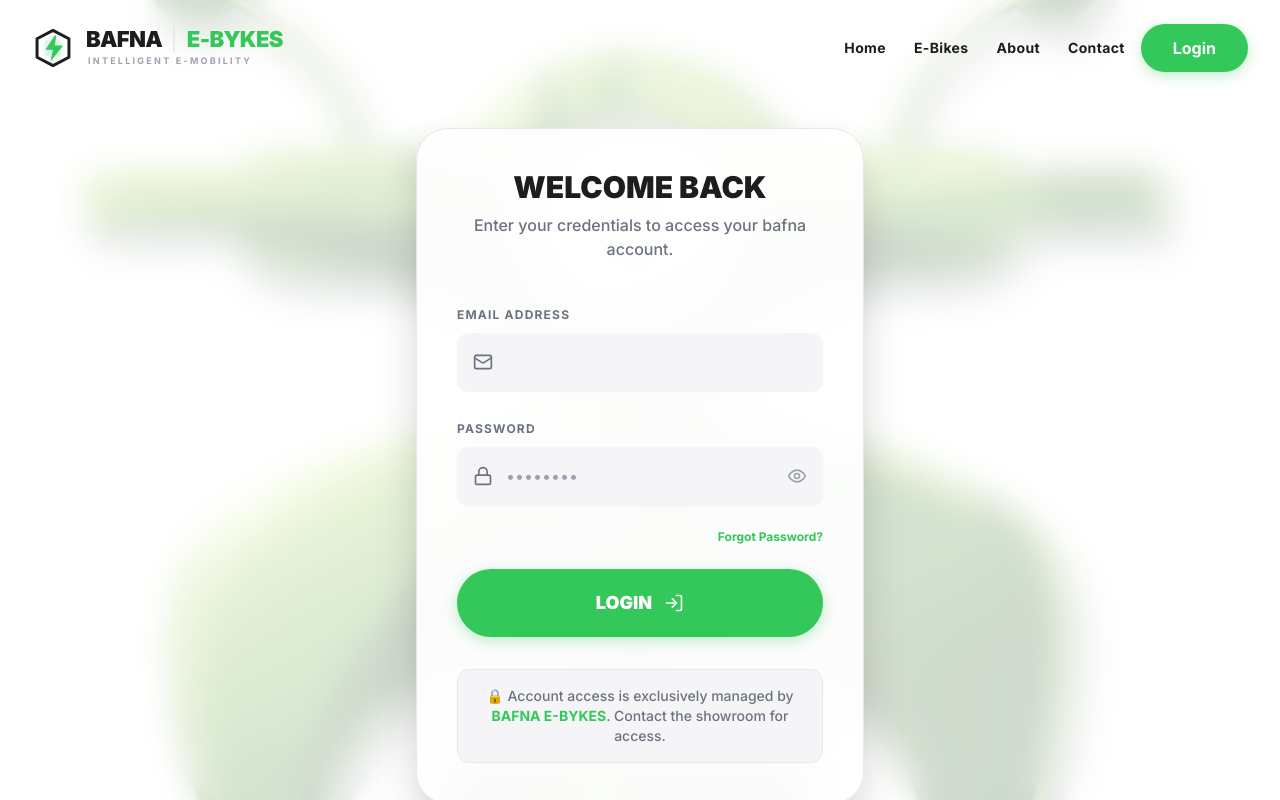
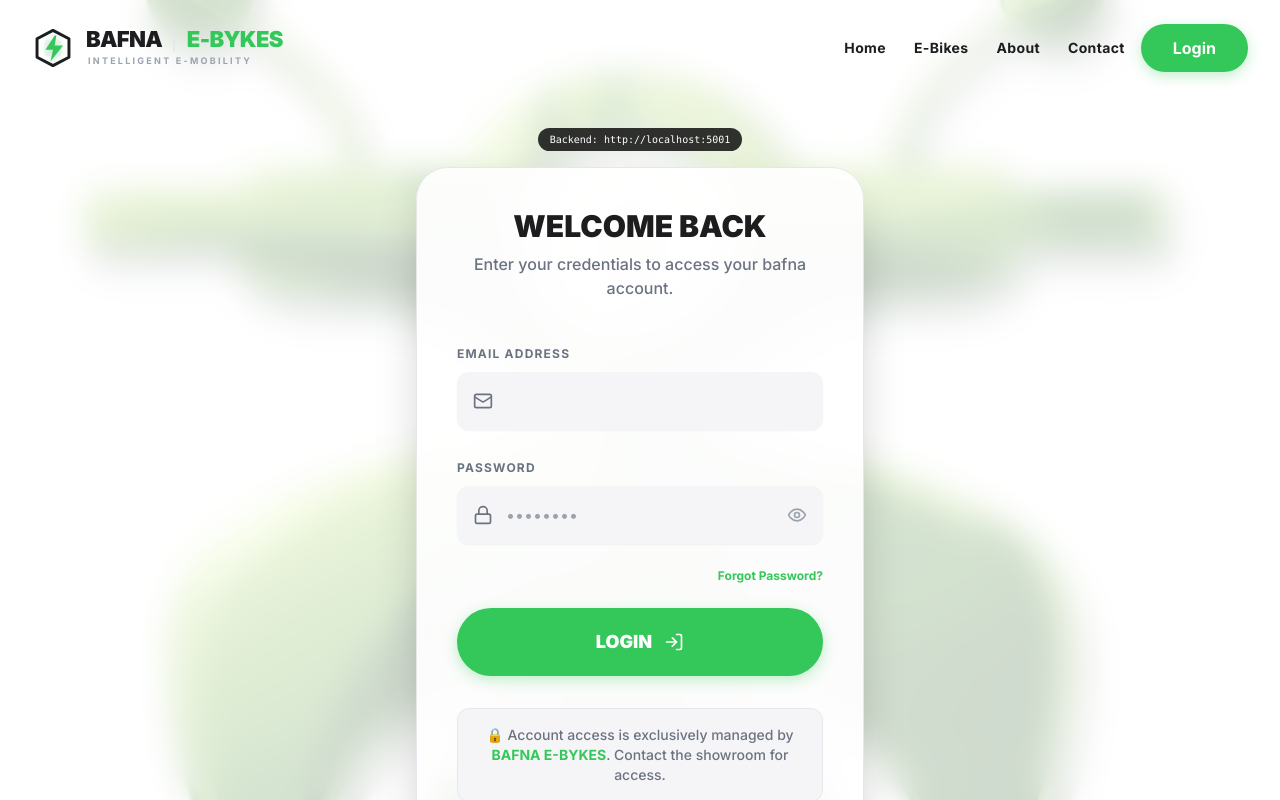
Before and after one commit to garnvv/bafna-ebykes, a React (Vite) app in the folder frontend/: page /login in a window 1280 px wide. Shown: the top 800 px of the page. Built offline with nearby package versions, Linux system fonts and the light colour scheme.

Commit message:
Show debug API URL on login page

```diff
--- a/frontend/src/pages/auth/Login.jsx
+++ b/frontend/src/pages/auth/Login.jsx
@@ -3,6 +3,7 @@
 import { useAuth } from '../../context/AuthContext';
 import { Mail, Lock, LogIn, AlertCircle, Eye, EyeOff } from 'lucide-react';
 import { motion } from 'framer-motion';
+import { API_URL } from '../../services/api';
 
 const Login = () => {
   const [email, setEmail] = useState('');
@@ -29,8 +30,13 @@
   };
 
   return (
-    <div className="pt-32 pb-24 min-h-screen flex items-center justify-center px-4 bg-[url('/auth-scooter.png')] bg-cover bg-center">
+    <div className="pt-32 pb-24 min-h-screen flex flex-col items-center justify-center px-4 bg-[url('/auth-scooter.png')] bg-cover bg-center">
       <div className="absolute inset-0 bg-white/80 backdrop-blur-lg" />
+
+      {/* DEBUG INFO */}
+      <div className="relative mb-4 bg-black/80 text-white text-[10px] px-3 py-1 rounded-full font-mono">
+        Backend: {API_URL}
+      </div>
 
       <motion.div
         initial={{ opacity: 0, y: 20 }}
```
